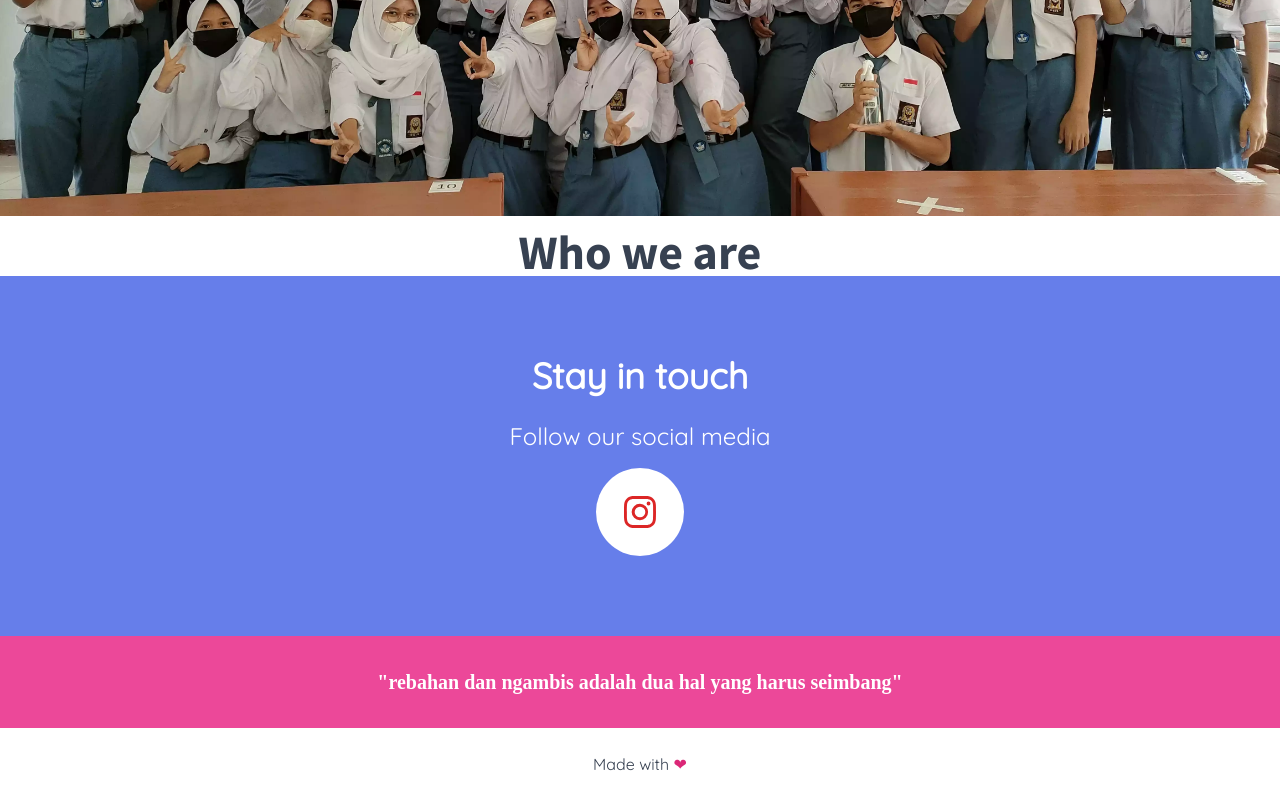
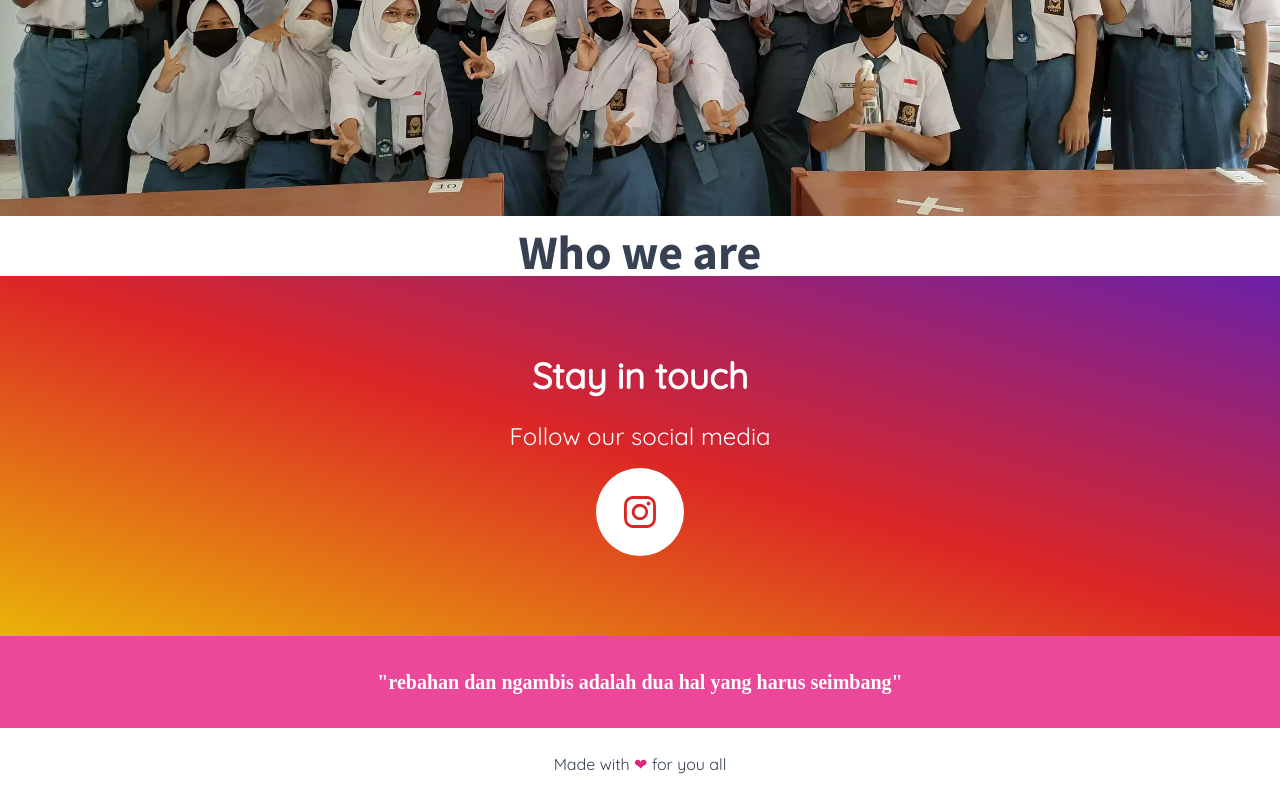
Before and after one commit to Khuirul-Huda/website-mipa-satu, a website: page src/index.html in a window 1280 px wide. Shown: the part 584-1384 px from the top of the page. Drawn offline with nearby package versions, Linux system fonts and the light colour scheme; a script that the page names is missing.

Commit message:
added gradient to social media section

```diff
--- a/src/index.html
+++ b/src/index.html
@@ -42,7 +42,7 @@
         <!--cta section-->
 
         <div>
-            <section style="background-color: #667eea">
+            <section class="bg-gradient-to-bl from-purple-800 via-red-600 to-yellow-500 jarallax">
                 <div class="container mx-auto px-6 text-center py-20">
                     <h2 class="mb-6 text-4xl font-bold text-center text-white">
                         Stay in touch
@@ -50,7 +50,7 @@
                     <h3 class="my-4 text-2xl text-white">
                         Follow our social media
                     </h3>
-                    <button id="sosmed-ig" class="bg-white hover:bg-gradient-to-r rounded-full text-center p-7">
+                    <button id="sosmed-ig" class="bg-white hover:rounded-lg rounded-full text-center p-7">
                         <p class="text-red-600"><svg xmlns="http://www.w3.org/2000/svg" width="32" height="32"
                                 fill="currentColor" class="bi bi-instagram" viewBox="0 0 16 16">
                                 <path
@@ -68,7 +68,7 @@
         </div>
         <footer class="all">
             <div class="text-center h-auto p-3">
-                <p class="text-gray-700 m-3 text-center">Made with <span class="text-pink-600">❤</span></p>
+                <p class="text-gray-700 m-3 text-center">Made with <span class="text-pink-600">❤</span> for you all</p>
             </div>
         </footer>
     </div>
```
